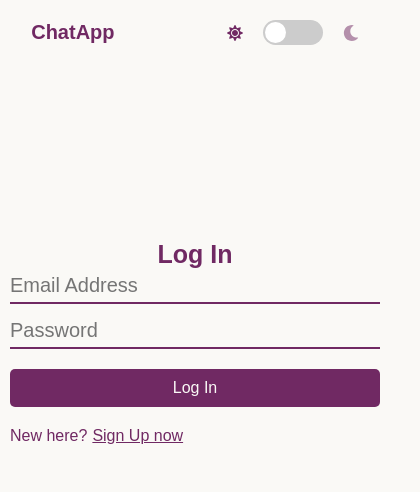
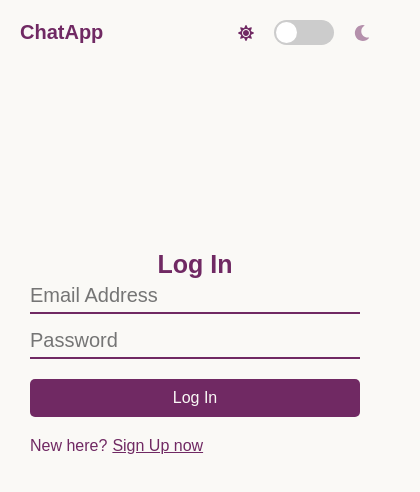
Before and after one commit to codingjem/my_app, a React (Vite) app in the folder frontend/: page /login in a window 390 px wide. Shown: the top 492 px of the page, 420 px wide, since content can reach past the window. Built offline with nearby package versions, Linux system fonts and the light colour scheme; no server answers.

Commit message:
Fixed CSS Styles

```diff
--- a/frontend/src/components/messages/MessageHeader.jsx
+++ b/frontend/src/components/messages/MessageHeader.jsx
@@ -15,7 +15,7 @@ const MessageHeader = () => {
                 <span className="unread-messages"></span>
                 <span className="online-icon">Online</span>
             </a>
-            <div className="inline-block">
+            <div className="chat-icon-menu">
                 <FaPhone className="chat-icon" />
                 <FaVideo className="chat-icon" />
                 <FaEllipsisVertical className="chat-icon" />
--- a/frontend/src/components/messages/MessageInput.css
+++ b/frontend/src/components/messages/MessageInput.css
@@ -12,7 +12,7 @@
 }
 #message-input button {
     position: absolute;
-    bottom: 39px;
+    bottom: 24px;
     right: 10px;
     border: none;
 }
--- a/frontend/src/components/messages/MessageList.css
+++ b/frontend/src/components/messages/MessageList.css
@@ -1,10 +1,16 @@
 #message-list {
     flex: 1;
     overflow: auto;
+    scrollbar-width: none; /* For Firefox */
+    -ms-overflow-style: none; /* For Internet Explorer and Edge */
+}
+#message-list::-webkit-scrollbar {
+    display: none; /* For Chrome, Safari, and Opera */
 }
 .date-header {
     color: var(--text-color);
     text-align: center;
+    margin-top: 10px;
     opacity: 70%;
 }
 .message-div {
--- a/frontend/src/index.css
+++ b/frontend/src/index.css
@@ -56,6 +56,52 @@ p {
     color: var(--text-color);
 }
 /* Media Screen */
+
+@media (max-width: 450px) {
+    header {
+        padding: 0 20px;
+    }
+    #signup,
+    #login {
+        height: 100vh;
+        overflow: hidden;
+    }
+    #login-form,
+    #signup-form {
+        padding: 0 60px;
+    }
+    #login-form {
+        margin-top: 250px;
+    }
+    #message-header {
+        padding: 0;
+    }
+    .chat-icon-menu {
+        display: flex;
+    }
+    .chat-icon-menu .chat-icon:nth-child(3) {
+        display: none;
+    }
+    .msg-sent-time {
+        display: none;
+    }
+    .me,
+    .notme {
+        padding: 5px 0;
+    }
+    #message-input {
+        margin-bottom: 0;
+        padding: 0;
+    }
+    #message-input button {
+        bottom: 0;
+    }
+}
+@media (min-width: 451px) and (max-width: 1079px) {
+    .side-panel {
+        padding: 80px 60px 40px 60px;
+    }
+}
 @media screen and (max-width: 1079px) {
     #login-form,
     #signup-form {
@@ -75,7 +121,13 @@ p {
         z-index: 100;
         transition: 0.2s;
         border: none;
-        padding: 70px 40px 50px 40px;
+    }
+    #chatlist {
+        margin-top: 10px;
+    }
+    #chatlist div {
+        border: none;
+        padding: 10px 0;
     }
     .menu-icon {
         display: flex;
```
Also changed, not shown: 2 other files (tests, documents, lock files or other folders).
